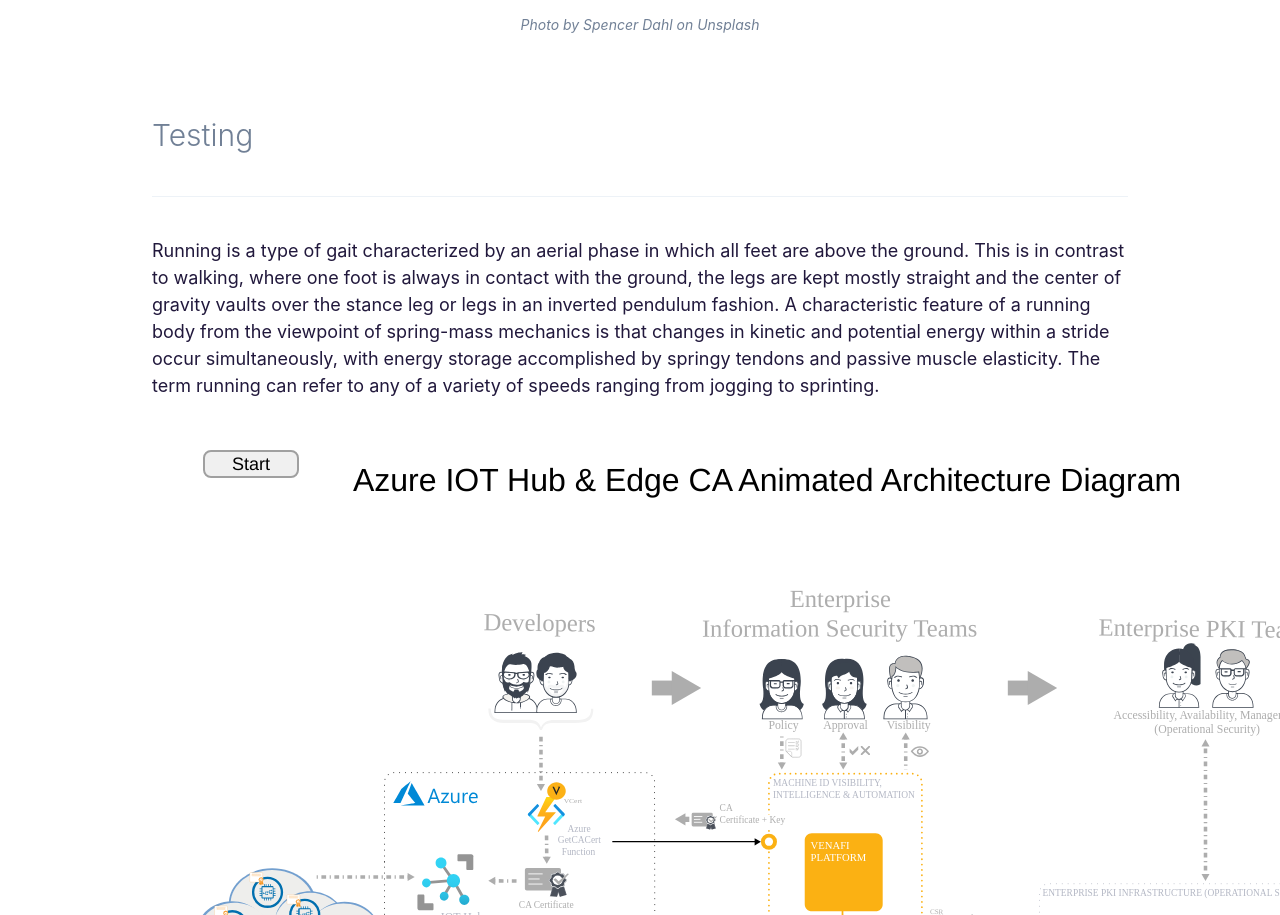
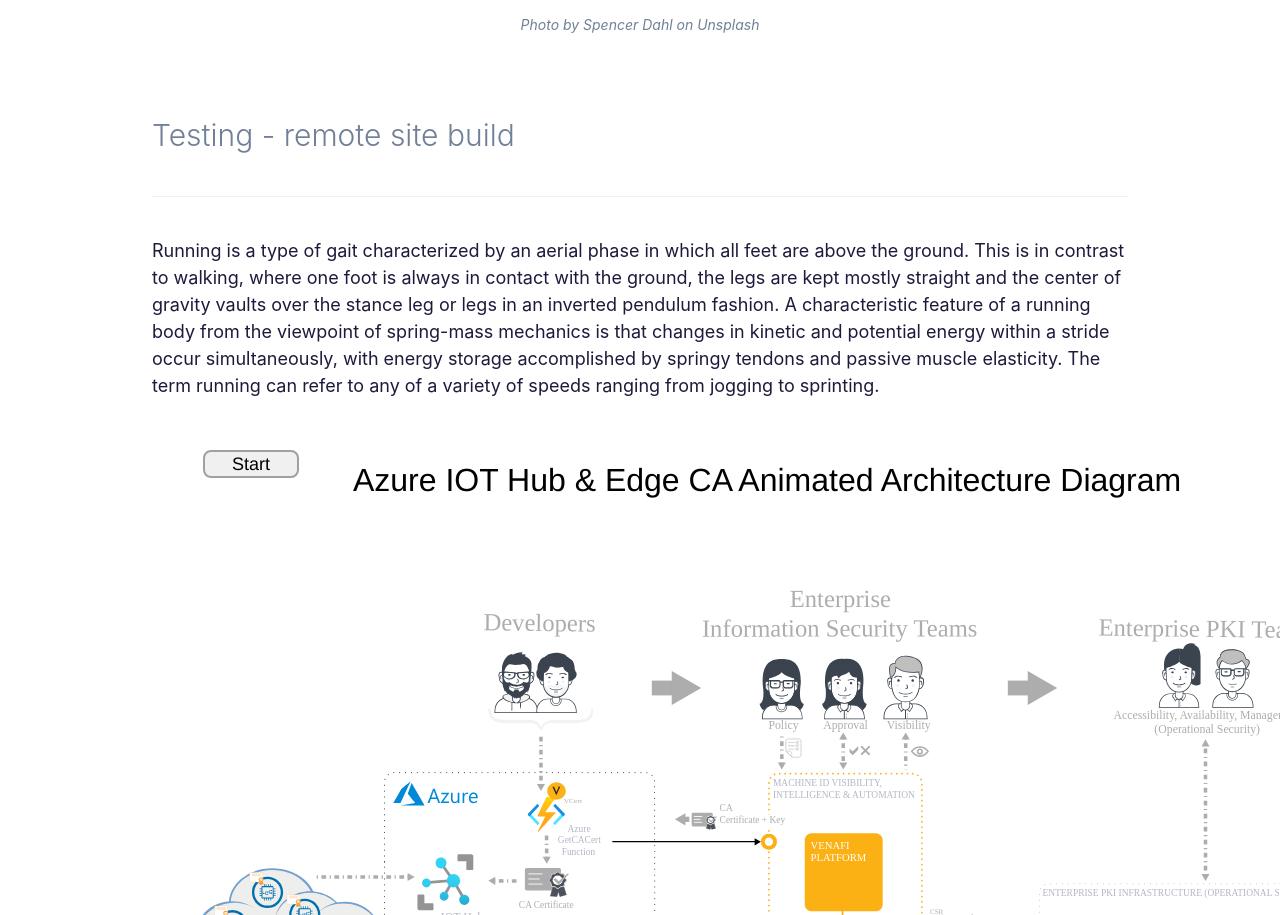
Before and after one commit to 3goats/hype-11ty, an Eleventy site: page site/blog/blog-4.md in a window 1280 px wide. Shown: the part 1122-2037 px from the top of the page. Built offline with nearby package versions, Linux system fonts and the light colour scheme; Eleventy itself is replaced by a stand-in of ours; files that its build step writes are made by us from their sources.

Commit message:
Update blog-4.md

```diff
--- a/site/blog/blog-4.md
+++ b/site/blog/blog-4.md
@@ -10,7 +10,7 @@
     - Cloud
 ---
 
-Testing
+Testing - remote site build
 
 
 Running is a type of gait characterized by an aerial phase in which all feet are above the ground. This is in contrast to walking, where one foot is always in contact with the ground, the legs are kept mostly straight and the center of gravity vaults over the stance leg or legs in an inverted pendulum fashion. A characteristic feature of a running body from the viewpoint of spring-mass mechanics is that changes in kinetic and potential energy within a stride occur simultaneously, with energy storage accomplished by springy tendons and passive muscle elasticity. The term running can refer to any of a variety of speeds ranging from jogging to sprinting.
```
